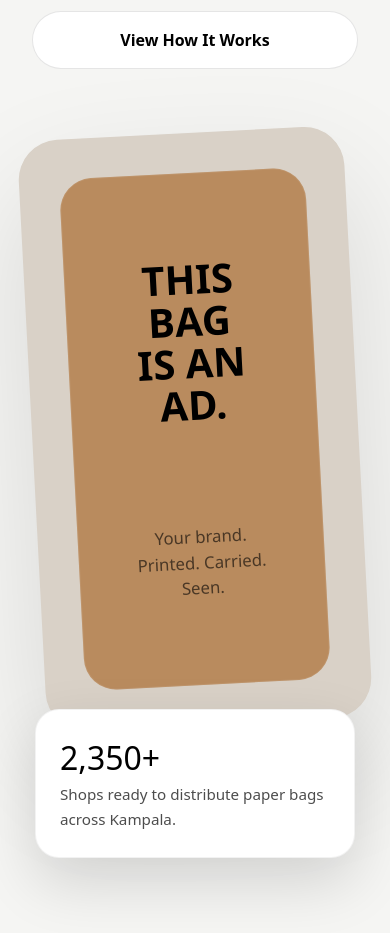
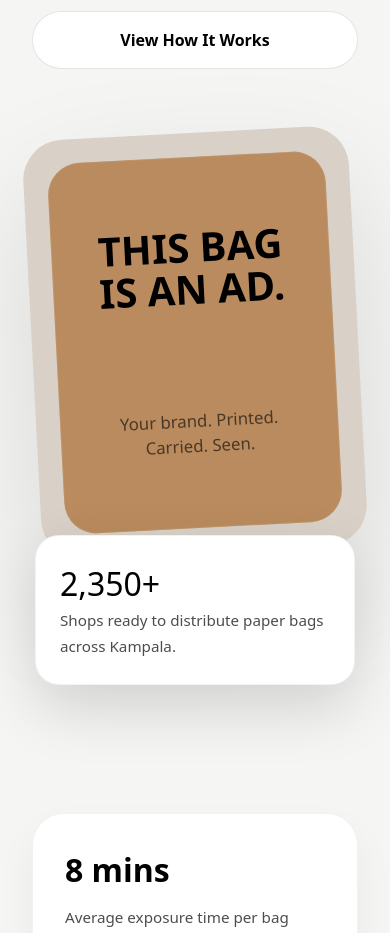
Before and after one commit to solomonkitumba/adlite, a plain HTML site: page index.html in a window 390 px wide. Shown: the part 740-1673 px from the top of the page. Drawn offline with Linux system fonts and the light colour scheme.

Commit message:
fixed heights on the visual card on mobile

```diff
--- a/styles.css
+++ b/styles.css
@@ -311,10 +311,15 @@ nav a.button.button-primary{
   border-radius: 2.5rem;
   box-shadow: 0 50px 120px rgba(0, 0, 0, 0.12);
   transform: rotate(-3deg);
+  width: min(100%, 34rem);
+  margin-inline: auto;
 }
 
 .visual-card {
-  min-height: 32rem;
+  min-height: min(32rem, 70vh);
+  aspect-ratio: 3 / 4;
+  width: 100%;
+  max-width: 28rem;
   background: #b98b5e;
   border-radius: 2rem;
   display: grid;
@@ -931,6 +936,17 @@ nav a.button.button-primary{
     width: 100%;
   }
 
+  .visual-frame {
+    padding: 1.5rem;
+  }
+
+  .visual-card {
+    min-height: auto;
+    aspect-ratio: 3 / 4;
+    max-width: 100%;
+    padding: 2rem;
+  }
+
   .visual-callout {
     position: static;
     transform: translateY(-1rem);
```
